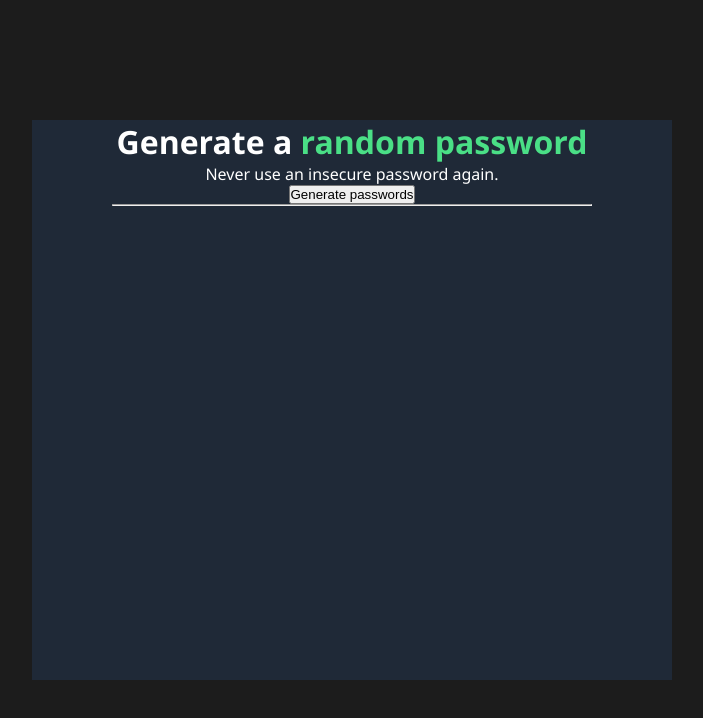
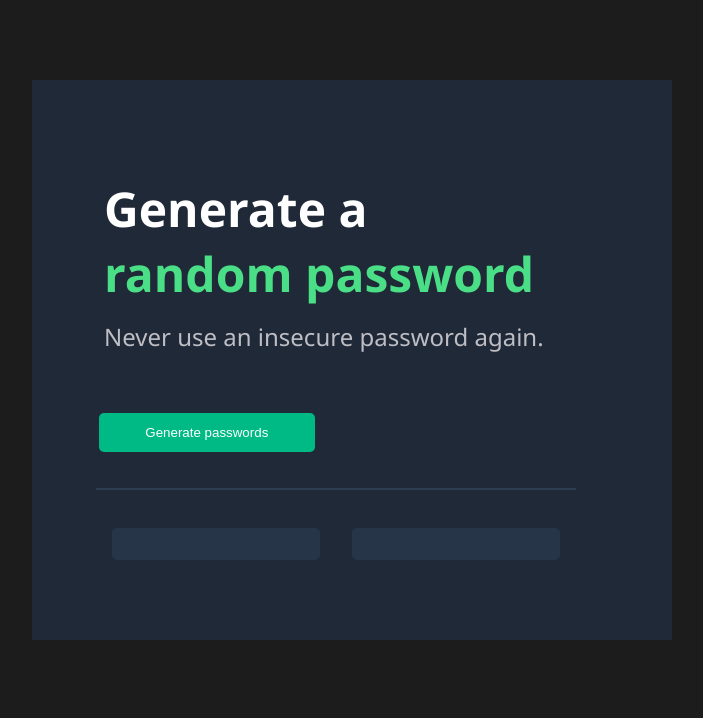
Before and after one commit to arjunultra/Scrimba-Password-Generator, a plain HTML site: page index.html in a window 1280 px wide. Shown: the whole page, without its empty margins (288-991 px from the left). Drawn offline with Linux system fonts and the light colour scheme.

Commit message:
css done

```diff
--- a/index.html
+++ b/index.html
@@ -13,11 +13,11 @@
         Generate a <span class="green-text">random password</span>
       </h1>
       <p class="desc">Never use an insecure password again.</p>
-      <button>Generate passwords</button>
+      <button id="submit-btn">Generate passwords</button>
       <hr / class="hr-line">
-      <div id="password-container">
-        <span></span>
-        <span></span>
+      <div class="password-container">
+        <span class="passwords" id="psw-one"></span>
+        <span class="passwords" id="psw-two"></span>
       </div>
     </main>
   </body>
--- a/style.scss
+++ b/style.scss
@@ -8,29 +8,63 @@ body {
   background-color: #1c1c1c;
   width: 100vw;
   height: 100vh;
-  display: flex;
-  align-items: center;
-  justify-content: center;
 }
 main.container {
-  display: flex;
-  flex-direction: column;
-  align-items: center;
-  justify-content: flex-start;
   background-color: #1f2937;
   width: 40em;
   height: 35em;
-}
-p.desc {
-  color: #ffffff;
+  margin: 5em auto;
+  position: relative;
 }
 h1.title {
   color: #ffffff;
+  width: 9em;
+  // background-color: red;
+  font-size: 3rem;
+  position: absolute;
+  top: 2em;
+  left: 1.5em;
+  span.green-text {
+    color: #4adf86;
+  }
 }
-span.green-text {
-  color: #4adf86;
+p.desc {
+  color: #bebec4;
+  position: absolute;
+  font-size: 1.5rem;
+  top: 10em;
+  left: 3em;
+}
+button#submit-btn {
+  background-color: #00ba85;
+  color: #ffffff;
+  padding: 0.9em 3.5em;
+  border: none;
+  border-radius: 5px;
+  position: absolute;
+  top: 25em;
+  left: 5em;
 }
 hr.hr-line {
-  color: #ffffff;
+  border: 1px solid #2e3e52;
   width: 30em;
+  position: absolute;
+  top: 25.5em;
+  left: 4em;
 }
+div.password-container {
+  display: flex;
+  justify-content: space-between;
+  width: 28em;
+  // border: 2px dotted dodgerblue;
+  position: absolute;
+  top: 28em;
+  left: 5em;
+  span.passwords {
+    width: 13em;
+    height: 2em;
+    display: block;
+    background-color: #263548;
+    border-radius: 5px;
+  }
+}
```
Also changed, not shown: style.min.css, 1 other file.
